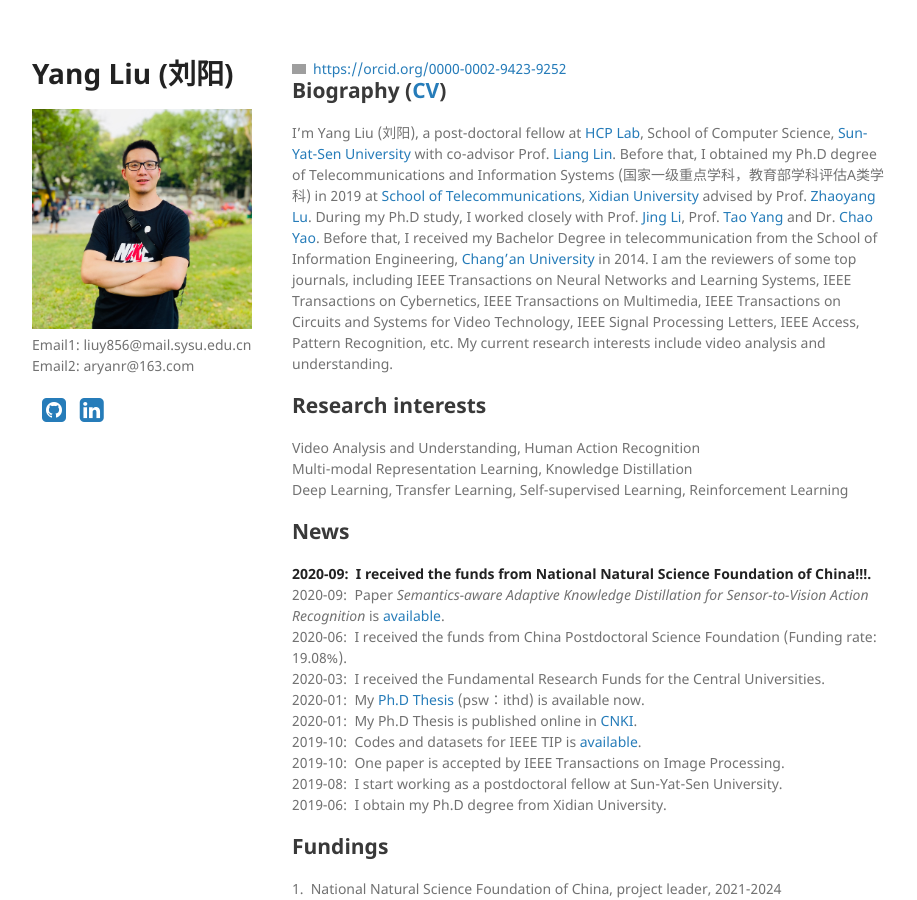
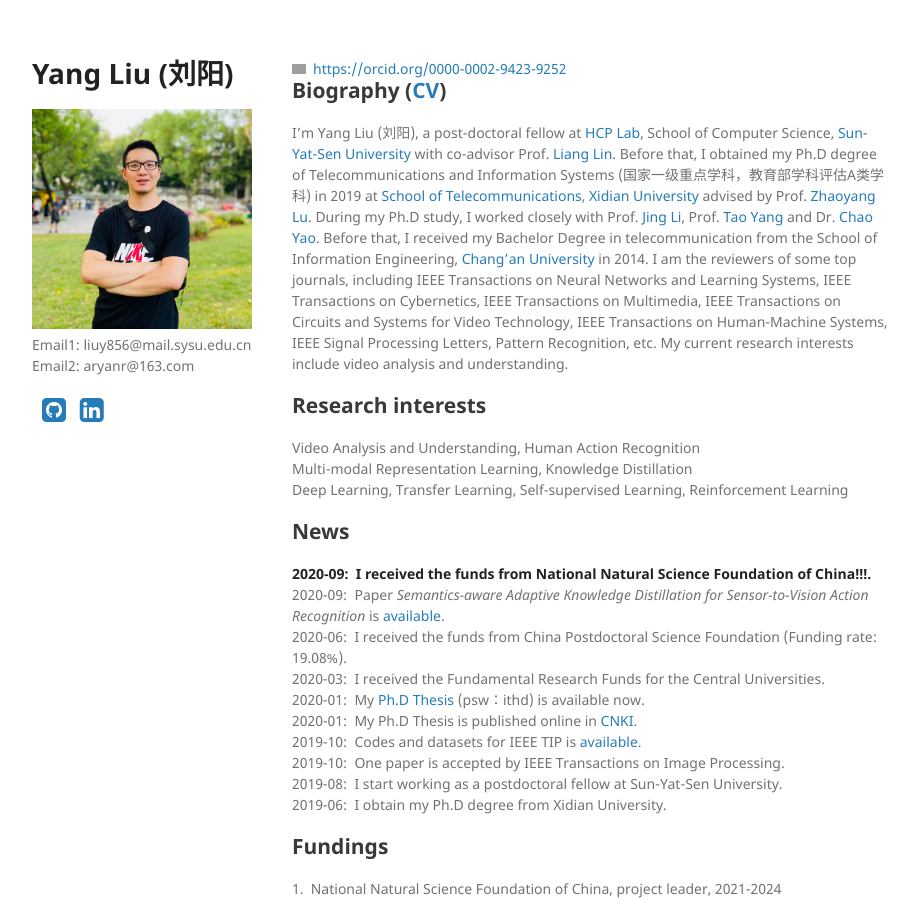
Before and after one commit to YangLiu9208/home, a Jekyll site: the page built from index.md, in a window 1280 px wide and 900 px high. Shown: the whole window, without its empty margins (178-1095 px from the left). Built offline with Jekyll 4.4.1, drawn with Linux system fonts in a browser that asks for light colours; a style sheet for code colours, icons or effects is not loaded; grey boxes are pictures that could not be loaded.

Commit message:
Update index.md

```diff
--- a/index.md
+++ b/index.md
@@ -4,7 +4,7 @@ layout: default
 <div itemscope itemtype="https://schema.org/Person"><a itemprop="sameAs" content="https://orcid.org/0000-0002-9423-9252" href="https://orcid.org/0000-0002-9423-9252" target="orcid.widget" rel="noopener noreferrer" style="vertical-align:top;"><img src="https://orcid.org/sites/default/files/images/orcid_16x16.png" style="width:1em;margin-right:.5em;" alt="ORCID iD icon">https://orcid.org/0000-0002-9423-9252</a></div>
 
 ## Biography ([CV](https://drive.google.com/file/d/1Q5dyiX7RWbashRSv-_U7NgtH3hqfy2q9/view?usp=sharing))
-I'm Yang Liu (刘阳), a post-doctoral fellow at [HCP Lab](http://www.sysu-hcp.net/home/), School of Computer Science, [Sun-Yat-Sen University](http://www.sysu.edu.cn/) with co-advisor Prof. [Liang Lin](http://www.linliang.net/). Before that, I obtained my Ph.D degree of Telecommunications and Information Systems (国家一级重点学科，教育部学科评估A类学科) in 2019 at [School of Telecommunications](http://ste.xidian.edu.cn/), [Xidian University](https://www.xidian.edu.cn/) advised by Prof. [Zhaoyang Lu](http://web.xidian.edu.cn/zhylu/). During my Ph.D study, I worked closely with Prof. [Jing Li](https://web.xidian.edu.cn/jingli/), Prof. [Tao Yang](https://scholar.google.com/citations?hl=en&user=Lvn4nH8AAAAJ) and Dr. [Chao Yao](https://scholar.google.com/citations?user=n6w02qoAAAAJ&hl=en). Before that, I received my Bachelor Degree in telecommunication from the School of Information Engineering, [Chang’an University](http://www.chd.edu.cn/) in 2014. I am the reviewers of some top journals, including IEEE Transactions on Neural Networks and Learning Systems, IEEE Transactions on Cybernetics, IEEE Transactions on Multimedia, IEEE Transactions on Circuits and Systems for Video Technology, IEEE Signal Processing Letters, IEEE Access, Pattern Recognition, etc. My current research interests include video analysis and understanding.
+I'm Yang Liu (刘阳), a post-doctoral fellow at [HCP Lab](http://www.sysu-hcp.net/home/), School of Computer Science, [Sun-Yat-Sen University](http://www.sysu.edu.cn/) with co-advisor Prof. [Liang Lin](http://www.linliang.net/). Before that, I obtained my Ph.D degree of Telecommunications and Information Systems (国家一级重点学科，教育部学科评估A类学科) in 2019 at [School of Telecommunications](http://ste.xidian.edu.cn/), [Xidian University](https://www.xidian.edu.cn/) advised by Prof. [Zhaoyang Lu](http://web.xidian.edu.cn/zhylu/). During my Ph.D study, I worked closely with Prof. [Jing Li](https://web.xidian.edu.cn/jingli/), Prof. [Tao Yang](https://scholar.google.com/citations?hl=en&user=Lvn4nH8AAAAJ) and Dr. [Chao Yao](https://scholar.google.com/citations?user=n6w02qoAAAAJ&hl=en). Before that, I received my Bachelor Degree in telecommunication from the School of Information Engineering, [Chang’an University](http://www.chd.edu.cn/) in 2014. I am the reviewers of some top journals, including IEEE Transactions on Neural Networks and Learning Systems, IEEE Transactions on Cybernetics, IEEE Transactions on Multimedia, IEEE Transactions on Circuits and Systems for Video Technology, IEEE Transactions on Human-Machine Systems, IEEE Signal Processing Letters, Pattern Recognition, etc. My current research interests include video analysis and understanding.
 
 ## Research interests
 Video Analysis and Understanding, Human Action Recognition
```
